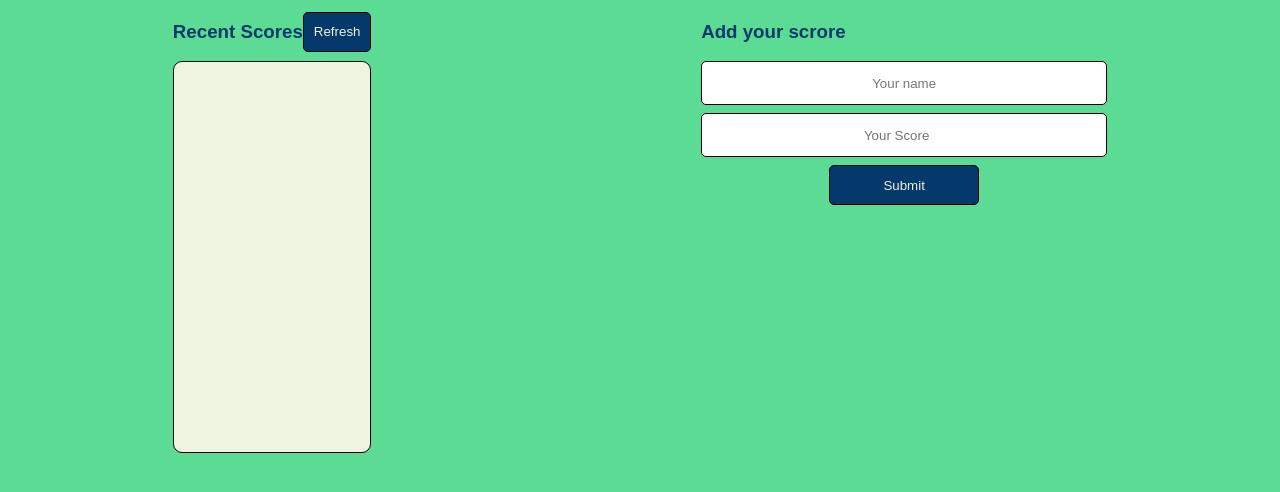
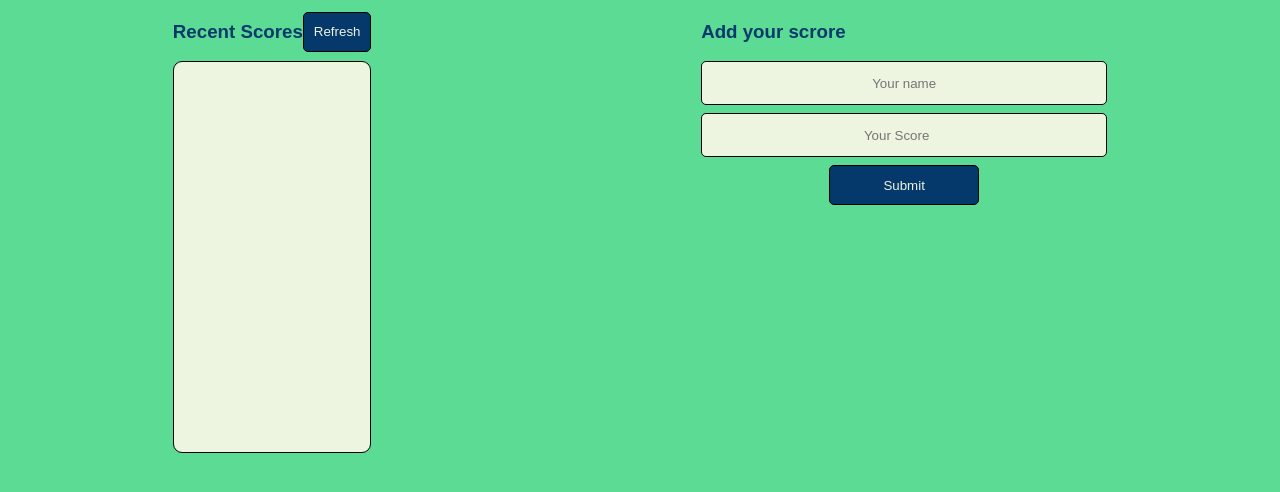
Before and after one commit to ZabihullahNooriWardak/LeaderBoard, a website built with webpack: page src/index.html in a window 1280 px wide. Shown: the part 68-560 px from the top of the page. Built offline with nearby package versions, Linux system fonts and the light colour scheme; no server answers.

Commit message:
style added

```diff
--- a/src/style.css
+++ b/src/style.css
@@ -6,6 +6,7 @@ input {
   border-radius: 5px;
   border: 0.2px solid black;
   text-align: center;
+  background-color: rgb(237, 245, 224);
 }
 
 .inputContainer {
```
Also changed, not shown: dist/index.html, dist/main.bundle.js.
